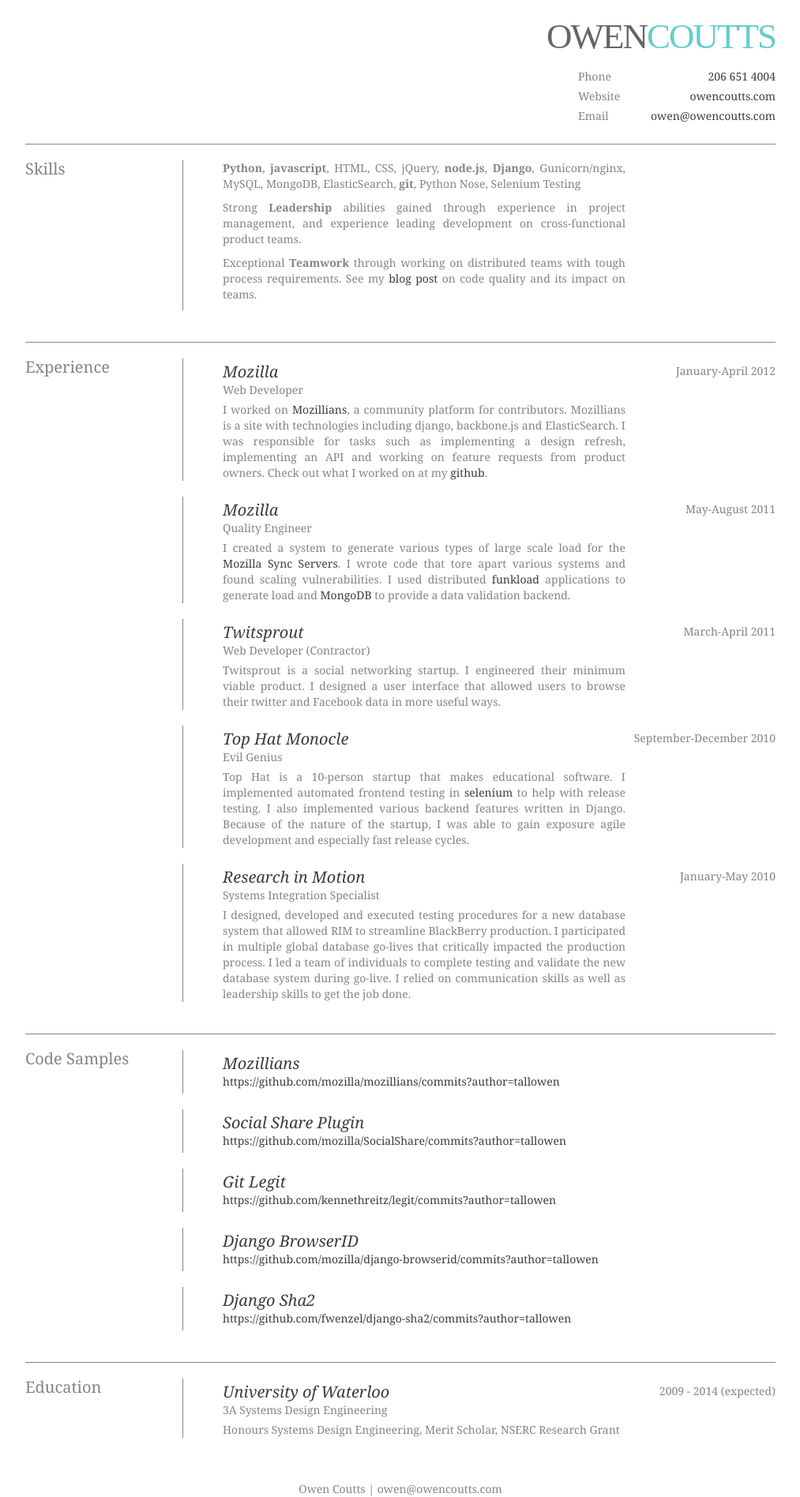
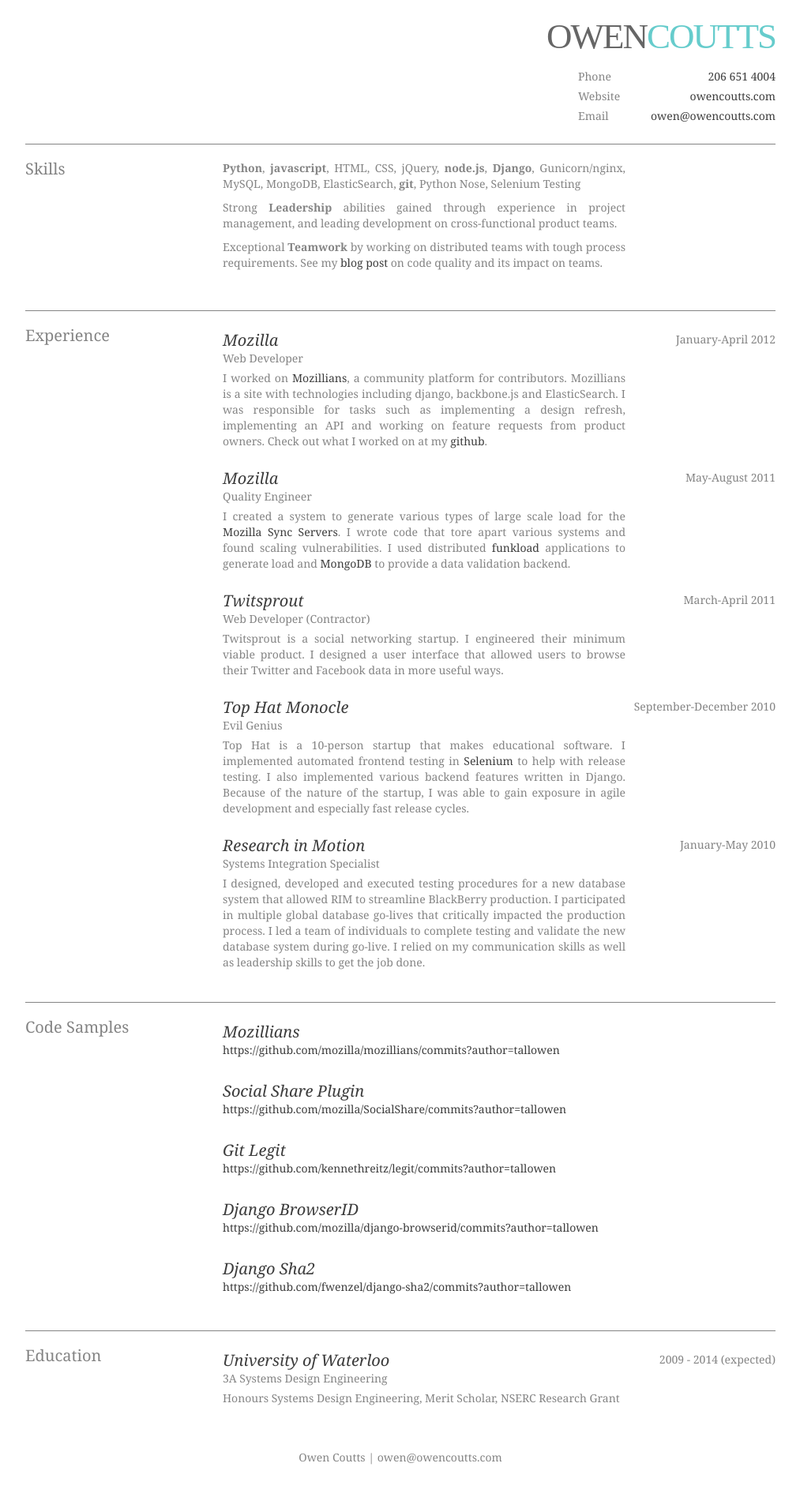
Before and after one commit to tallowen/tallowen.github.com, a Jekyll site: the page built from resume.html, in a window 1280 px wide. Shown: the whole page at 79% size, without its empty margins (133-1146 px from the left). Built offline with Jekyll 4.4.1, drawn with Linux system fonts in a browser that asks for light colours; after the commit the page ends 1856 px from its top, so only the background shows below that.

Commit message:
Remove lines on left, fix spelling errors

```diff
--- a/_includes/resume_style.css
+++ b/_includes/resume_style.css
@@ -56,7 +56,6 @@
   width:950px;
   margin: 0 auto;
   margin-top:20px;
-  border-color:red;
 }
 
 #name{
@@ -108,9 +107,6 @@
 /* end contact info */
 
 /* Resume Contents*/
-#content {
-}
-
 .section {
   width: 950px;
   margin: 0 auto;
@@ -162,10 +158,6 @@
   margin-bottom: 20px;
 }
 
-.section div.item {
-  border-left-style:ridge;
-}
-
 .section .item ul {
   list-style-type: none;
 }
--- a/resume.html
+++ b/resume.html
@@ -3,9 +3,9 @@
   -
     _Python_, _javascript_, HTML, CSS, jQuery, _node.js_, _Django_, Gunicorn/nginx, MySQL, MongoDB, ElasticSearch, _git_, Python Nose, Selenium Testing
   -
-    Strong _Leadership_ abilities gained through experience in project management, and experience leading development on cross-functional product teams.
+    Strong _Leadership_ abilities gained through experience in project management, and leading development on cross-functional product teams.
   -
-    Exceptional _Teamwork_ through working on distributed teams with tough process requirements. See my [blog post](http://owencoutts.com/blog/2012/04/26/Code-Quality-and-Why-You-Care.html) on code quality and its impact on teams.
+    Exceptional _Teamwork_ by working on distributed teams with tough process requirements. See my [blog post](http://owencoutts.com/blog/2012/04/26/Code-Quality-and-Why-You-Care.html) on code quality and its impact on teams.
 
 
 experiences:
@@ -29,21 +29,21 @@
     title: Web Developer (Contractor)
     date: March-April 2011
     description:
-      Twitsprout is a social networking startup. I engineered their minimum viable product. I designed a user interface that allowed users to browse their twitter and Facebook data in more useful ways.
+      Twitsprout is a social networking startup. I engineered their minimum viable product. I designed a user interface that allowed users to browse their Twitter and Facebook data in more useful ways.
   -
     employer: Top Hat Monocle
     website: http://tophatmonocle.com
     title: Evil Genius
     date: September-December 2010
     description:
-      Top Hat is a 10-person startup that makes educational software. I implemented automated frontend testing in [selenium](http://seleniumhq.org/) to help with release testing. I also implemented various backend features written in Django. Because of the nature of the startup, I was able to gain exposure agile development and especially fast release cycles.
+      Top Hat is a 10-person startup that makes educational software. I implemented automated frontend testing in [Selenium](http://seleniumhq.org/) to help with release testing. I also implemented various backend features written in Django. Because of the nature of the startup, I was able to gain exposure in agile development and especially fast release cycles.
   -
     employer: Research in Motion
     website: http://rim.com
     title: Systems Integration Specialist
     date: January-May 2010
     description:
-      I designed, developed and executed testing procedures for a new database system that allowed RIM to streamline BlackBerry production. I participated in multiple global database go-lives that critically impacted the production process. I led a team of individuals to complete testing and validate the new database system during go-live. I relied on communication skills as well as leadership skills to get the job done.
+      I designed, developed and executed testing procedures for a new database system that allowed RIM to streamline BlackBerry production. I participated in multiple global database go-lives that critically impacted the production process. I led a team of individuals to complete testing and validate the new database system during go-live. I relied on my communication skills as well as leadership skills to get the job done.
 
 sample_code:
   -
```
